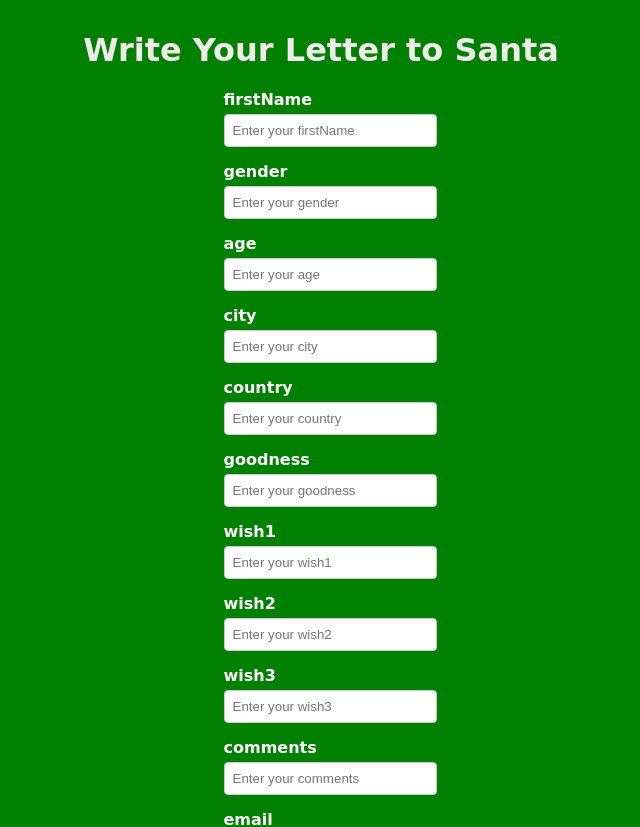
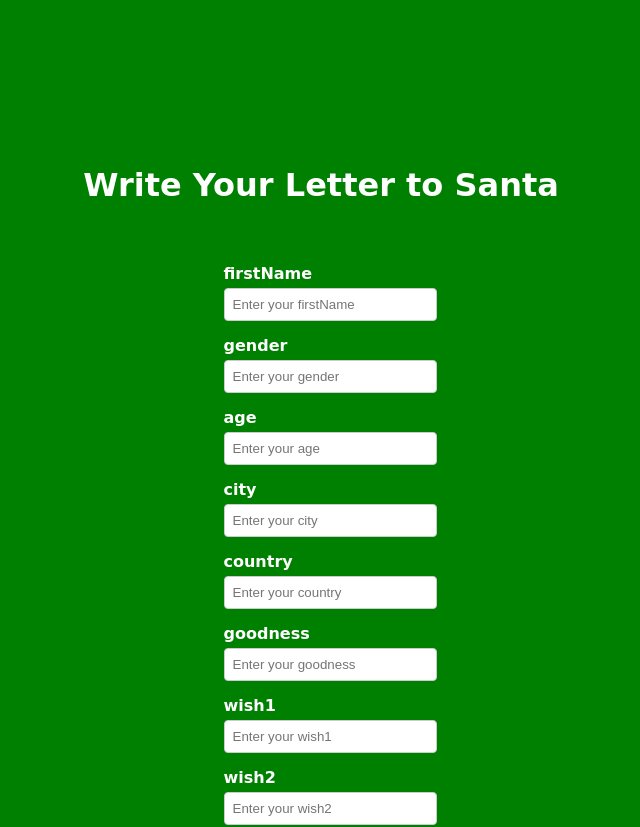
Before and after one commit to samlev/SantaMessager, a React (Create React App) app in the folder frontend/: page /write-letter in a window 1280 px wide. Shown: the top 827 px of the page, without its empty margins (319-959 px from the left). Built offline with nearby package versions, Linux system fonts and the light colour scheme.

Commit message:
Add Image to App, Change title text

```diff
--- a/frontend/src/App.tsx
+++ b/frontend/src/App.tsx
@@ -1,8 +1,9 @@
 import React from 'react';
 import { Button } from './Components/Card/Buttons'; // Ensure this path is correct
 import { FaGift } from 'react-icons/fa';
-import './Styles/textStyling.css';
+import './Styles/Styling.css';
 import { useNavigate } from 'react-router-dom';
+import CuteSanta from './CuteSanta.jpg';
 
 const App: React.FC = () => {
   const navigate = useNavigate();
@@ -14,6 +15,11 @@ const App: React.FC = () => {
   return (
     <div className="santa-container">
       <h1 className="Dear Santa">Dear Santa...</h1>
+      <img
+        src={CuteSanta}
+        alt="Santa Clause"
+        className="santa-image"
+      />
       <Button
         label={
           <>
@@ -24,11 +30,6 @@ const App: React.FC = () => {
         style={{ backgroundColor: 'red', color: 'white' }}
         onClick={handleButtonClick}
       />
-      <img
-        src="CuteSanta.jpg"
-        alt="Santa"
-        className='santa-image'
-        />
     </div>
   );
 };
--- a/frontend/src/Pages/WriteLetter.tsx
+++ b/frontend/src/Pages/WriteLetter.tsx
@@ -1,6 +1,6 @@
 import React, { useState } from 'react';
 import axios from 'axios';
-import '../Styles/textStyling.css'; // Ensure styles are implemented here
+import '../Styles/Styling.css'; // Ensure styles are implemented here
 
 interface FormData {
   firstName: string;
--- a/frontend/src/Styles/textStyling.css
+++ b/frontend/src/Styles/Styling.css
@@ -20,6 +20,16 @@ html, body {
     position: relative;
     visibility: visible;
     overflow: scroll;
+  }
+
+  .santa-image {
+    width: 200px; /* Set a small size for the image */
+    height: 200px; /* Keep it square to make the border circular */
+    border-radius: 60%; /* Makes the image round */
+    border: 2px solid #d32f2f; /* Optional: Add a red border for festive theme */
+    margin-top: 20px; /* Adds spacing above the image */
+    object-fit: cover; /* Ensures the image fits within the circular frame */
+    margin-bottom: 40px; /* Adds spacing below the image */
   }
 
   .santa-letter-container {
@@ -58,10 +68,27 @@ html, body {
     opacity: 0.8;
   }
 
-  .santa-title {
-    display: block;
-    font-size: 2rem;
+  @media (max-width: 768px) {
+    .santa-title {
+      display: block;
+      color: #fff;
+      margin: 30px 30px;
+      margin-top: 300px;
+      padding: 30px;
+    }
   }
+
+  @media (min-width: 769px) {
+    .santa-title {
+      display: block;
+      color: #fff;
+      margin: 30px 30px;
+      margin-top: 300px;
+      padding: 30px;
+    }
+  }
+
+
 
 
   h1 {
```
